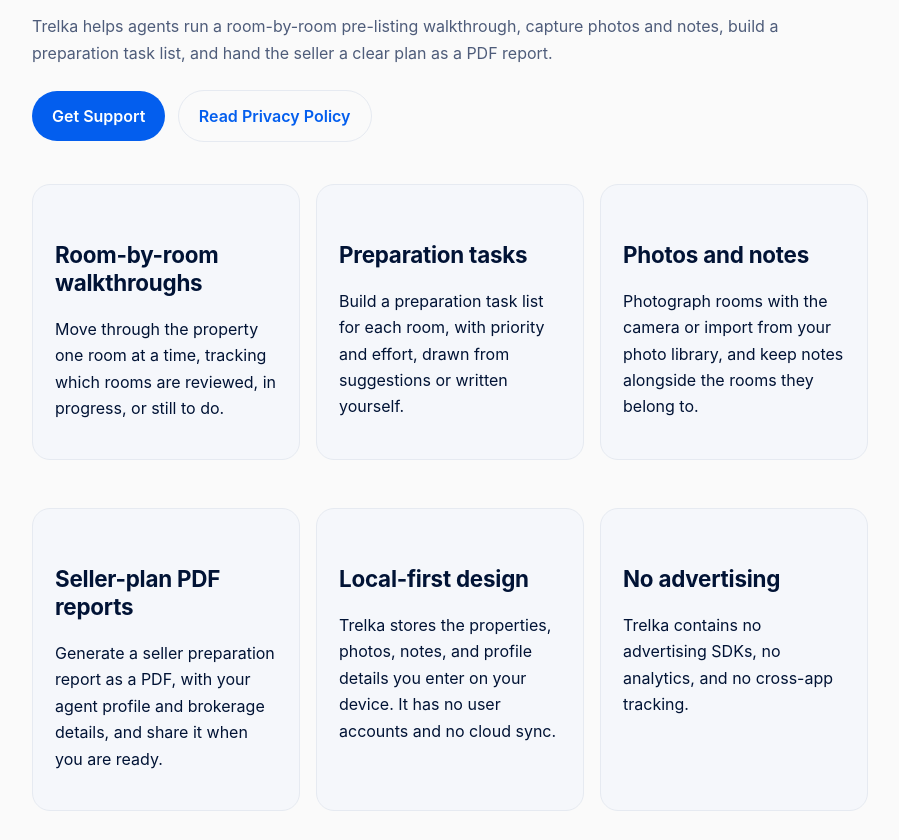
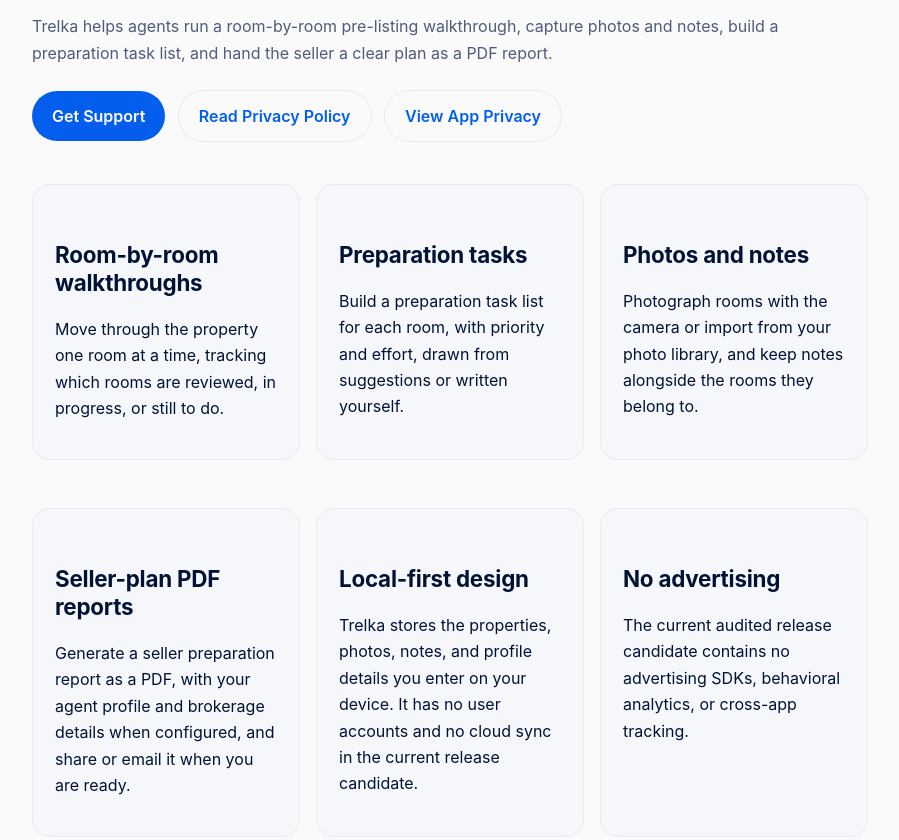
Before and after one commit to ocoee-studios/trelka-legal, a plain HTML site: page index.html in a window 1280 px wide. Shown: the part 300-1140 px from the top of the page, without its empty margins (190-1089 px from the left). Drawn offline with Linux system fonts and the light colour scheme.

Commit message:
Link public App Privacy summary from Trelka legal home

```diff
--- a/index.html
+++ b/index.html
@@ -13,6 +13,7 @@
 <nav class="nav">
   <a href="index.html">Home</a>
   <a href="privacy.html">Privacy</a>
+  <a href="privacy-label.html">App Privacy</a>
   <a href="terms.html">Terms</a>
   <a href="support.html">Support</a>
   <a href="privacy-choices.html">Privacy Choices</a>
@@ -25,6 +26,7 @@
   <p class="muted">Trelka helps agents run a room-by-room pre-listing walkthrough, capture photos and notes, build a preparation task list, and hand the seller a clear plan as a PDF report.</p>
   <a class="button" href="support.html">Get Support</a>
   <a class="button secondary" href="privacy.html">Read Privacy Policy</a>
+  <a class="button secondary" href="privacy-label.html">View App Privacy</a>
 </section>
 
 <section class="grid">
@@ -42,15 +44,15 @@
   </div>
   <div class="card">
     <h2>Seller-plan PDF reports</h2>
-    <p>Generate a seller preparation report as a PDF, with your agent profile and brokerage details, and share it when you are ready.</p>
+    <p>Generate a seller preparation report as a PDF, with your agent profile and brokerage details when configured, and share or email it when you are ready.</p>
   </div>
   <div class="card">
     <h2>Local-first design</h2>
-    <p>Trelka stores the properties, photos, notes, and profile details you enter on your device. It has no user accounts and no cloud sync.</p>
+    <p>Trelka stores the properties, photos, notes, and profile details you enter on your device. It has no user accounts and no cloud sync in the current release candidate.</p>
   </div>
   <div class="card">
     <h2>No advertising</h2>
-    <p>Trelka contains no advertising SDKs, no analytics, and no cross-app tracking.</p>
+    <p>The current audited release candidate contains no advertising SDKs, behavioral analytics, or cross-app tracking.</p>
   </div>
 </section>
 
```
